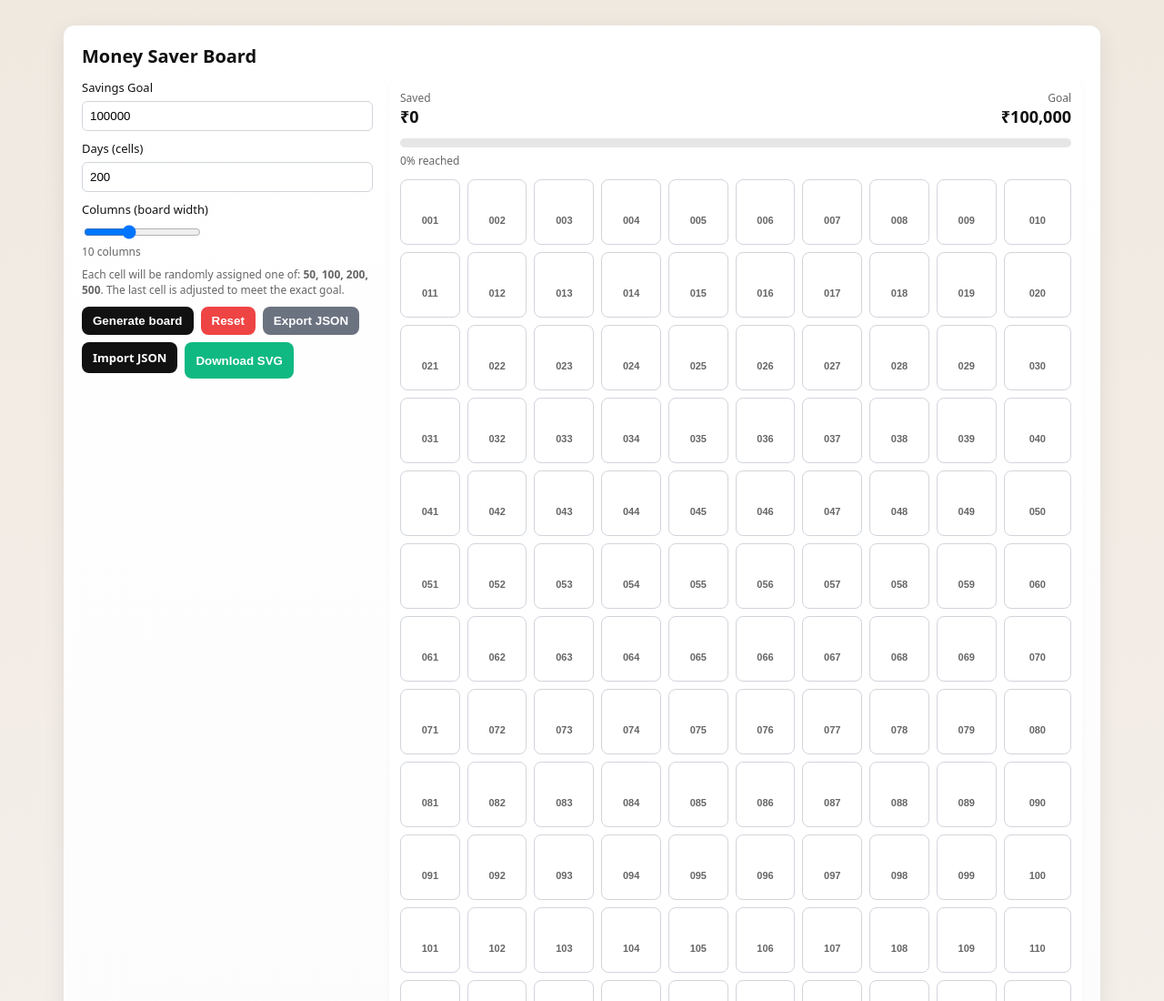
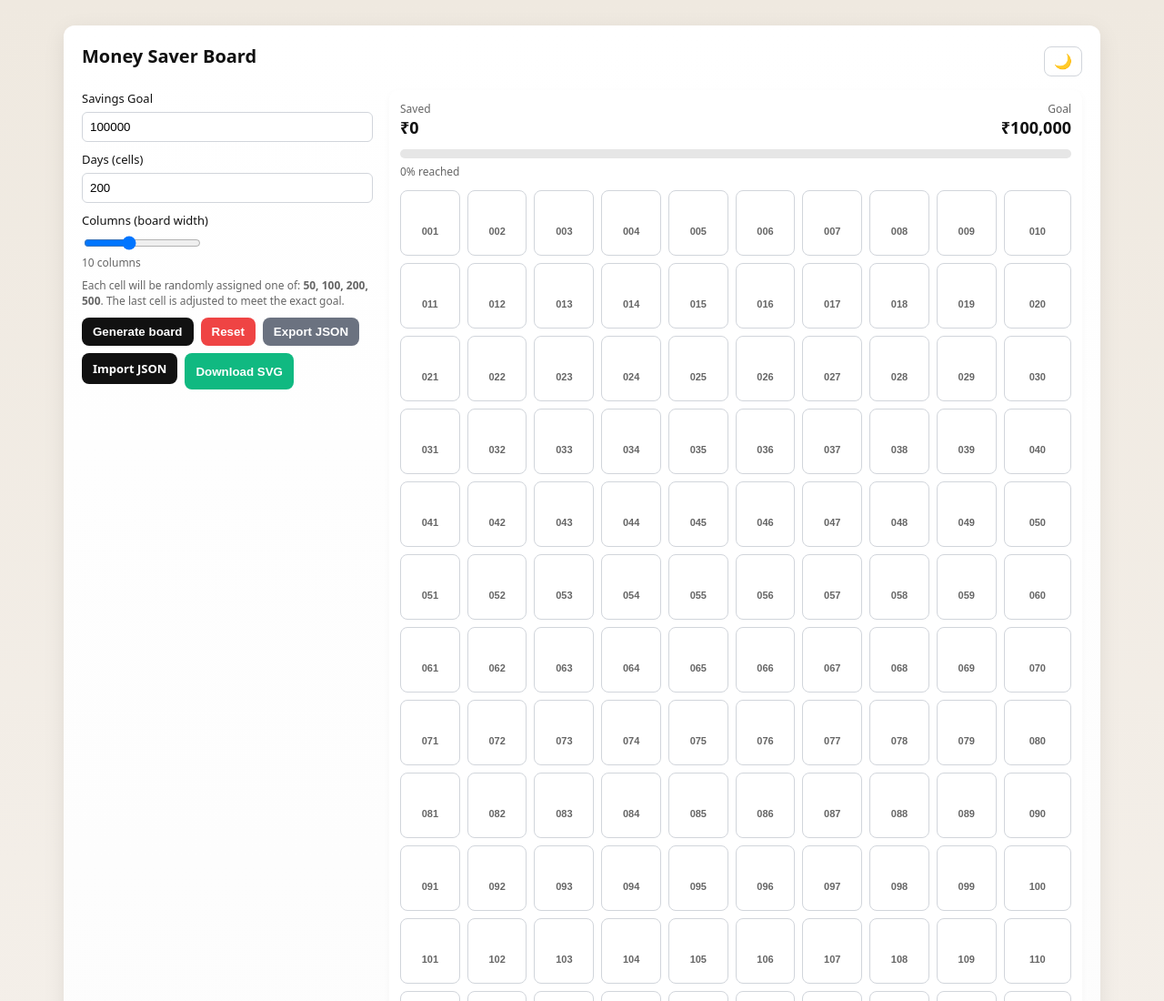
Before and after one commit to Aashish257/MoneySaver, a plain HTML site: page index.html in a window 1280 px wide. Shown: the top 1100 px of the page at 91% size. Drawn offline with Linux system fonts and the light colour scheme.

Commit message:
make Some Basic changes to UI

```diff
--- a/index.html
+++ b/index.html
@@ -8,7 +8,10 @@
 </head>
 <body>
   <div class="container">
-    <h1>Money Saver Board</h1>
+    <div class="header-row">
+      <h1>Money Saver Board</h1>
+      <button id="themeToggle" class="theme-toggle" aria-label="Toggle theme">🌙</button>
+    </div>
     <div class="grid">
       <div>
         <label>Savings Goal</label>
--- a/script.js
+++ b/script.js
@@ -2,6 +2,7 @@
 (function () {
     const DENOMS = [50, 100, 200, 500];
     const key = 'moneySaverBoard';
+    const THEME_KEY = 'moneySaverTheme';
 
     // Elements
     const goalEl = document.getElementById('goal');
@@ -18,6 +19,7 @@
     const exportBtn = document.getElementById('exportBtn');
     const importFile = document.getElementById('importFile');
     const downloadSvgBtn = document.getElementById('downloadSvg');
+    const themeToggle = document.getElementById('themeToggle');
 
     let state = {
         goal: Number(goalEl.value),
@@ -199,6 +201,31 @@
         URL.revokeObjectURL(url);
     }
 
+    // Theme helpers
+    function getStoredTheme() {
+        const t = localStorage.getItem(THEME_KEY);
+        if (t) return t;
+        if (window.matchMedia && window.matchMedia('(prefers-color-scheme: dark)').matches) return 'dark';
+        return 'light';
+    }
+
+    function applyTheme(theme) {
+        document.documentElement.classList.toggle('dark', theme === 'dark');
+        if (themeToggle) {
+            themeToggle.textContent = theme === 'dark' ? '☀️' : '🌙';
+            themeToggle.setAttribute('aria-label', theme === 'dark' ? 'Switch to light mode' : 'Switch to dark mode');
+        }
+        localStorage.setItem(THEME_KEY, theme);
+    }
+
+    if (themeToggle) {
+        themeToggle.addEventListener('click', () => {
+            const current = getStoredTheme();
+            const next = current === 'dark' ? 'light' : 'dark';
+            applyTheme(next);
+        });
+    }
+
     // events
     generateBtn.addEventListener('click', () => {
         state.goal = Number(goalEl.value) || state.goal;
@@ -236,6 +263,8 @@
 
     // initial load
     loadState();
+    // apply theme from storage or preferences
+    applyTheme(getStoredTheme());
     // if no cells exist yet, generate a default board
     if (!Array.isArray(state.cells) || state.cells.length === 0) {
         // keep defaults from inputs if present
--- a/style.css
+++ b/style.css
@@ -1,27 +1,46 @@
 :root {
     --bg: #f7f3ef;
+    --bg-alt: #efe9e0;
     --card: #fff;
+    --card-alt: #fbfbfb;
     --accent: #06b6d4;
     /* teal */
     --muted: #666;
+    --text: #111;
     --border: #d1d5db;
+    --button-bg: #111;
+    --button-text: #fff;
     --cell-size: 72px;
     --gap: 8px;
     --rounded: 8px;
     --font: system-ui, -apple-system, "Segoe UI", Roboto, "Helvetica Neue", Arial;
 }
 
+/* Dark theme */
+:root.dark {
+    --bg: #0b1220;
+    --bg-alt: #071028;
+    --card: #0f1724;
+    --card-alt: #0b1220;
+    --accent: #06b6d4;
+    --muted: #94a3b8;
+    --text: #e6eef4;
+    --border: #1f2937;
+    --button-bg: #111827;
+    --button-text: #fff;
+}
+
 body {
     font-family: var(--font);
-    background: linear-gradient(180deg, #efe9e0, #f7f3ef);
+    background: linear-gradient(180deg, var(--bg-alt), var(--bg));
     padding: 20px;
-    color: #111;
+    color: var(--text);
 }
 
 .container {
     max-width: 1100px;
     margin: 0 auto;
-    background: linear-gradient(180deg, #fff, #fbfbfb);
+    background: linear-gradient(180deg, var(--card), var(--card-alt));
     border-radius: 12px;
     padding: 20px;
     box-shadow: 0 6px 24px rgba(20, 20, 20, 0.08);
@@ -30,6 +49,14 @@ body {
 h1 {
     margin: 0 0 12px;
     font-size: 20px
+}
+/* header row with title and toggle */
+.header-row {
+    display: flex;
+    gap: 8px;
+    justify-content: space-between;
+    align-items: center;
+    margin-bottom: 12px;
 }
 
 .grid {
@@ -71,8 +98,8 @@ button,
     border-radius: 8px;
     border: 0;
     cursor: pointer;
-    background: #111;
-    color: #fff;
+    background: var(--button-bg);
+    color: var(--button-text);
     font-weight: 600;
 }
 
@@ -168,6 +195,23 @@ button.green {
     overflow: hidden
 }
 
+/* theme toggle */
+.theme-toggle {
+    background: transparent;
+    border: 1px solid var(--border);
+    padding: 6px 10px;
+    border-radius: 8px;
+    cursor: pointer;
+    font-size: 16px;
+}
+
+@media (max-width:880px) {
+    .grid {
+        grid-template-columns: 1fr;
+    }
+    .header-row { gap: 6px; }
+}
+
 .file-label input[type=file] {
     position: absolute;
     left: 0;
```
Also changed, not shown: 1 other file.
